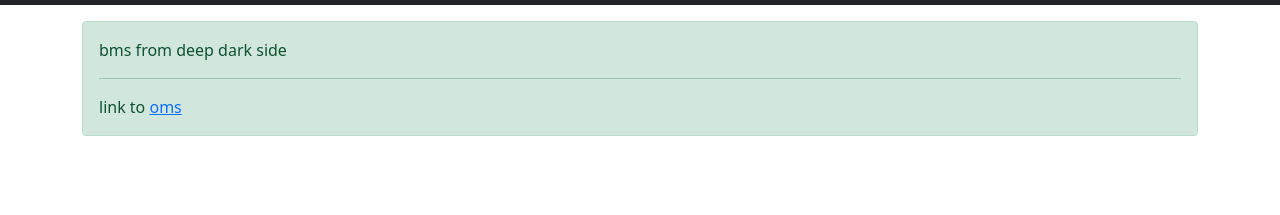
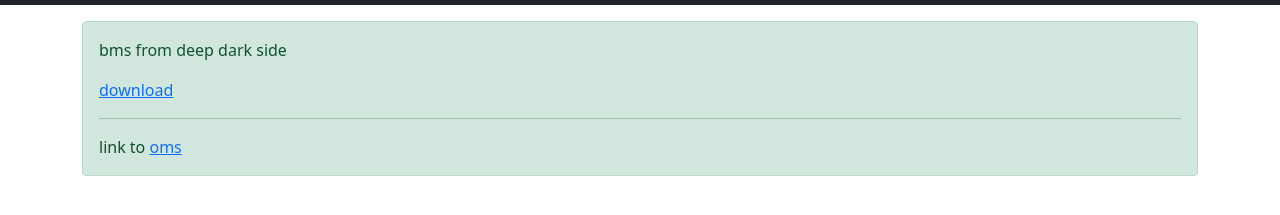
Before and after one commit to sateliera/shade, a plain HTML site: page index.html in a window 1280 px wide. Shown: the part 45-260 px from the top of the page. Drawn offline with nearby package versions, Linux system fonts and the light colour scheme; no server answers.

Commit message:
Update index.html

```diff
--- a/index.html
+++ b/index.html
@@ -28,7 +28,7 @@
 
         <div class="alert alert-success mb-3" role="alert">
             <p>bms from deep dark side</p>
-            <p></p>
+            <p><a href="https://drive.google.com/drive/folders/1NKDSU3ftyli6xRTpK5cjbvBzVeA3mOwX/">download</a></p>
             <hr>
             <p class="mb-0">link to <a href="https://sateliera.github.io/oms/">oms</a></p>
         </div>
```
